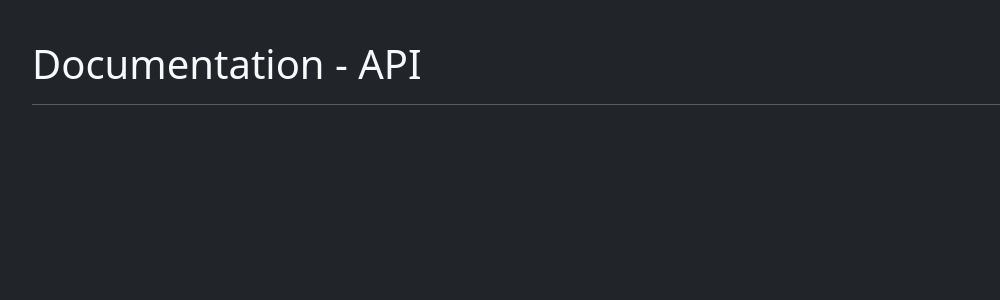
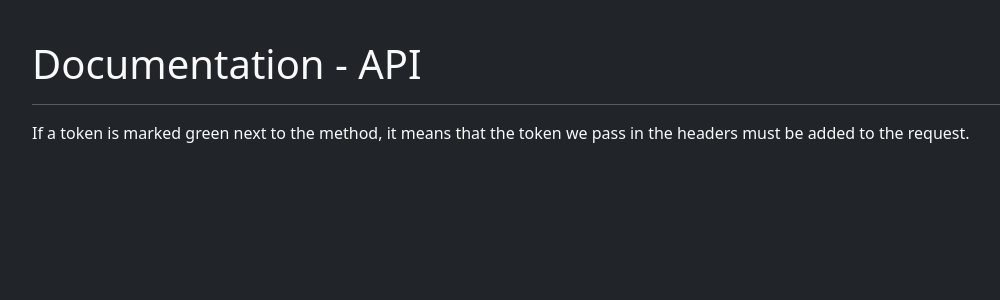
Before and after one commit to Citentel/API_project_shop, a Symfony app: template templates/documentation.html.twig in a window 1280 px wide. Shown: the top 300 px of the page, without its empty margins (50-1050 px from the left). Run offline with Twig, Linux system fonts and the light colour scheme; the template is opened without the code that fills it, so the values that code supplies are empty; some libraries are stand-ins or nearby versions.

Commit message:
update doc

```diff
--- a/templates/documentation/body.html.twig
+++ b/templates/documentation/body.html.twig
@@ -4,6 +4,9 @@
     <div class="container my-4">
         <h1>Documentation - API</h1>
         <hr>
+
+        <p>If a token is marked green next to the method, it means that the token we pass in the headers must be added to the request.</p>
+
         {% for name, element in config.api %}
             <h3>{{ name | title }}</h3>
             {% for key, method in element.methods %}
```
